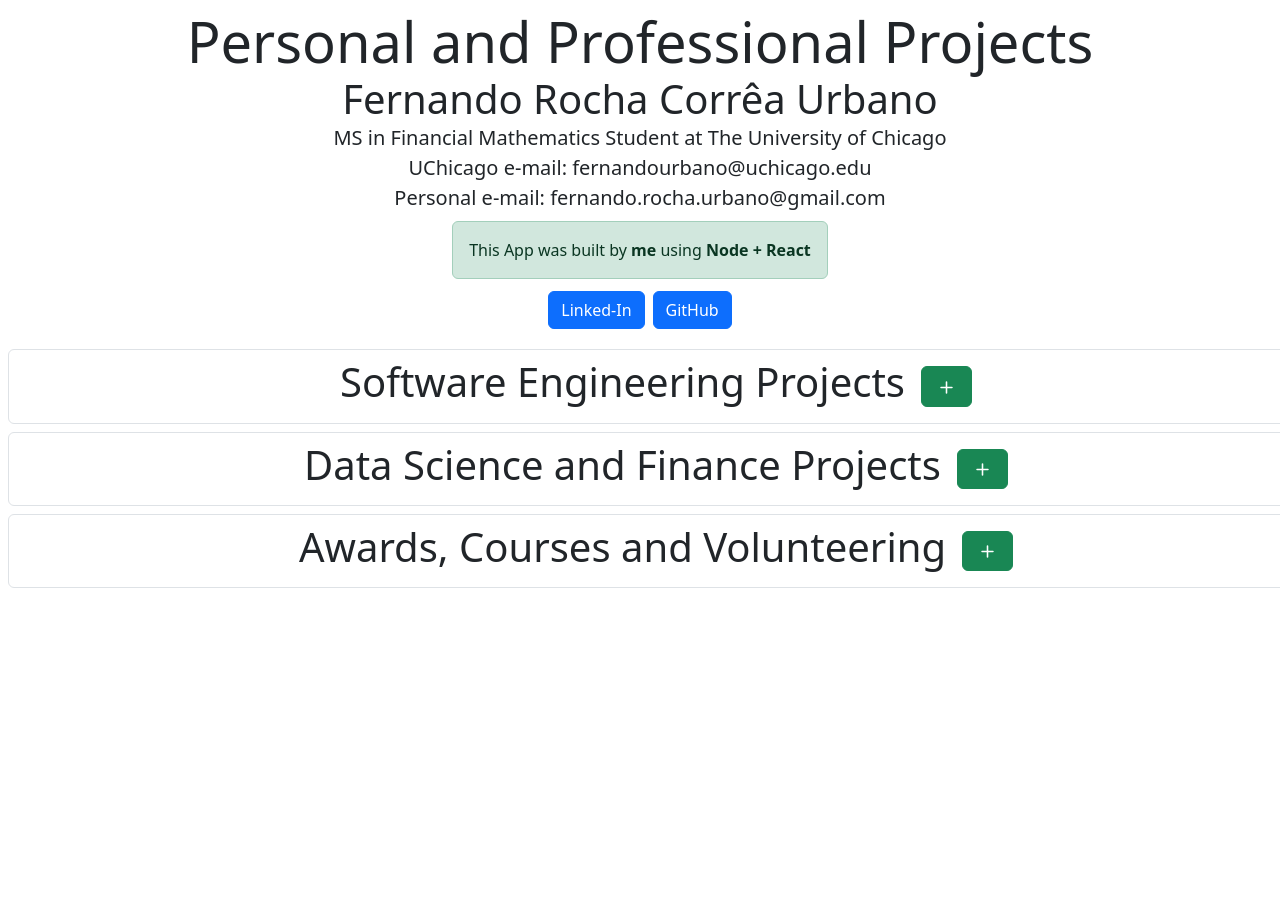
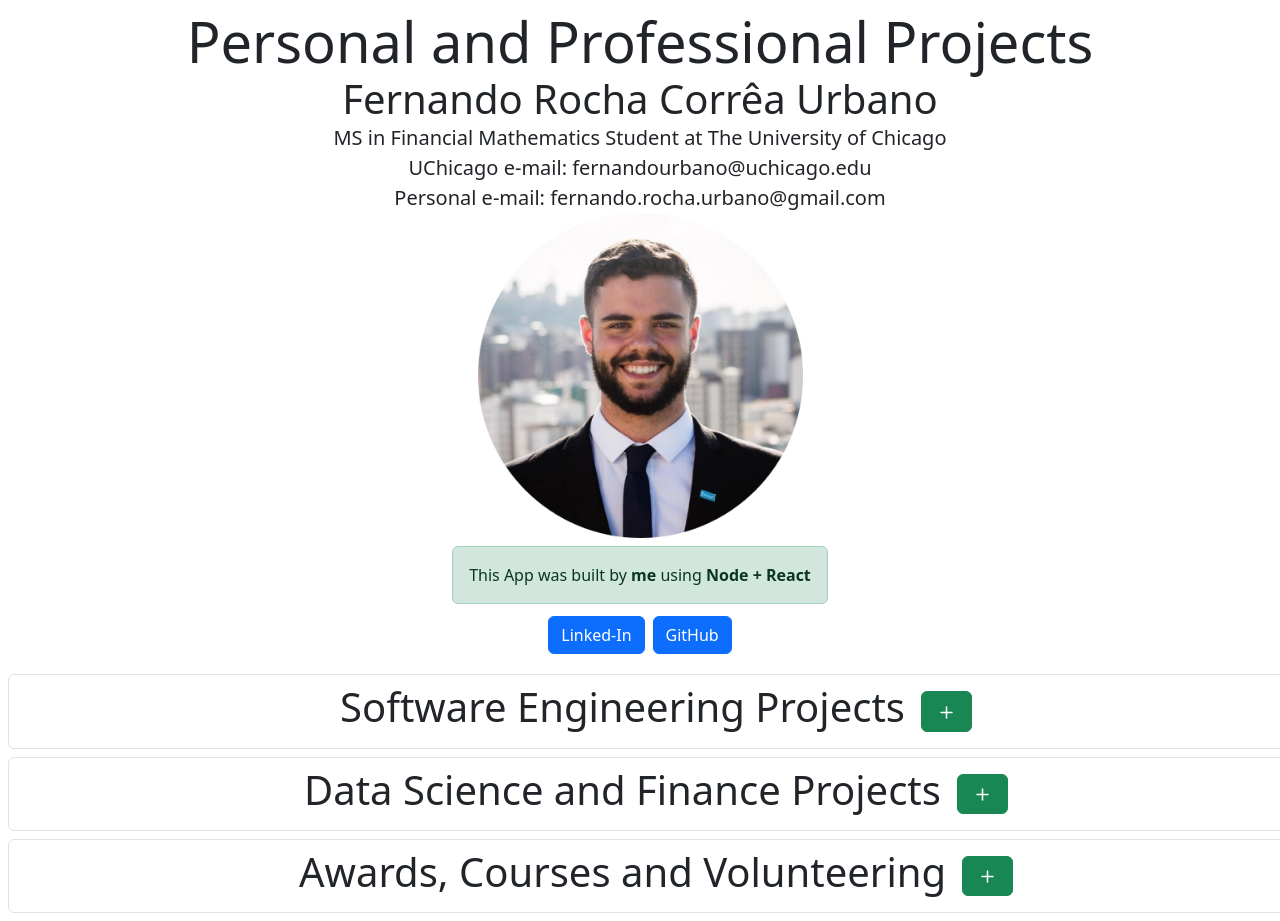
Before and after one commit to Fernando-Urbano/extra-docs, a React (Create React App) app: page / in a window 1280 px wide. Before the commit the page ends 800 px from the top, so only its background shows below. Built offline with nearby package versions, Linux system fonts and the light colour scheme.

Commit message:
add profile picture

```diff
--- a/src/components/Introduction.js
+++ b/src/components/Introduction.js
@@ -1,4 +1,5 @@
 import 'bootstrap/dist/css/bootstrap.min.css';
+import profilePic from '../assets/profile.jpg';
 
 function Introduction () {
 
@@ -10,6 +11,9 @@ function Introduction () {
                 <li className="col-12 lead">MS in Financial Mathematics Student at The University of Chicago</li>
                 <li className="col-12 lead">UChicago e-mail: fernandourbano@uchicago.edu</li>
                 <li className="col-12 lead">Personal e-mail: fernando.rocha.urbano@gmail.com</li>
+                <div className="d-flex justify-content-center col-12">
+                    <img src={profilePic} alt="Profile" className="img-fluid" style={{ maxWidth: '325px', margin: 'auto' }} />
+                </div>
                 <div className='d-flex justify-content-center col-12'>
                     <div class="alert alert-success m-2" role="alert">
                         This App was built by <strong>me</strong> using <strong>Node + React</strong>
```
Also changed, not shown: src/assets/profile.jpg (added).
